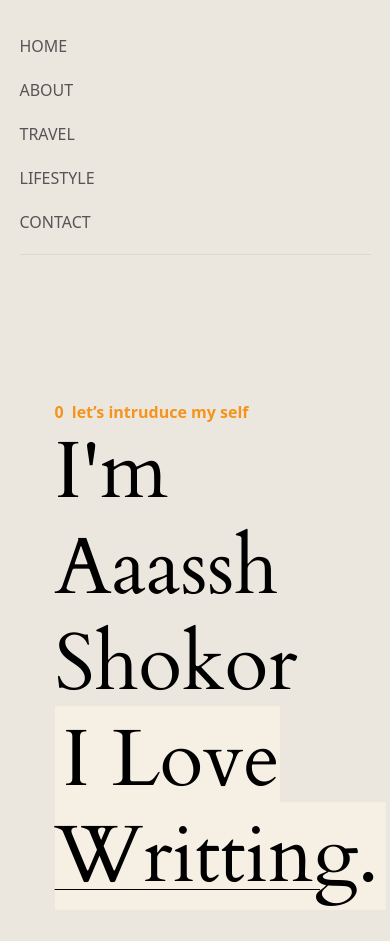
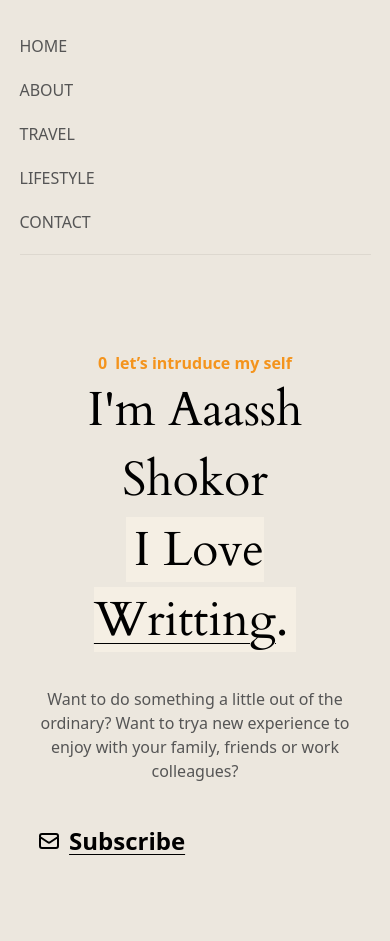
Before and after one commit to JakariaJishan/blog-temp-design, a website: page public/index.html in a window 390 px wide. Shown: the part 82-1023 px from the top of the page. Drawn offline with Linux system fonts and the light colour scheme.

Commit message:
responsive painfull

```diff
--- a/public/index.html
+++ b/public/index.html
@@ -158,13 +158,13 @@
 
     <!-- hero section start -->
 
-    <header class="w-[80%] mx-auto">
+    <!-- <header class="w-[80%] mx-auto">
       <div class="flex justify-between item-center gap-[44px]">
         <div class="my-[145px]">
           <p class="text-[#F4941D] font-bold text-[16px]">
             <span class="mr-2">0</span>let’s intruduce my self
           </p>
-          <p class="font-cardo text-[80px] leading-[96px] tracking-[2%">
+          <p class="font-cardo text-[80px] leading-[96px] tracking-[2%]">
             I'm Aaassh Shokor <br />
             <span class="bg-[#F5EFE4] px-2"
               >I Love
@@ -201,7 +201,63 @@
           <img src="./images/hero-image.png" alt="" class="object-cover" />
         </div>
       </div>
-    </header>
+    </header> -->
+
+    <section class="body-font w-[90%] mx-auto">
+      <div class="mx-auto flex py-24 md:flex-row flex-col items-center">
+        <div
+          class="lg:flex-grow md:w-1/2 lg:pr-24 md:pr-16 flex flex-col md:items-start md:text-left mb-16 md:mb-0 items-center text-center"
+        >
+          <div class="">
+            <p class="text-[#F4941D] font-bold text-[16px]">
+              <span class="mr-2">0</span>let’s intruduce my self
+            </p>
+            <p
+              class="font-cardo text-5xl leading-[70px] md:text-[50px] md:leading-[60px] lg:text-[90px] lg:leading-[100px] tracking-[2%]"
+            >
+              I'm Aaassh Shokor <br />
+              <span class="bg-[#F5EFE4] px-2"
+                >I Love
+                <span class="underline decoration-1 underline-offset-8"
+                  >Writting</span
+                >.</span
+              >
+            </p>
+            <p class="text-[#555555] mb-[40px] mt-[32px]">
+              Want to do something a little out of the ordinary? Want to trya
+              new experience to enjoy with your family, friends or work
+              colleagues?
+            </p>
+            <button
+              class="flex justify-center items-center underline decoration-1 underline-offset-4"
+            >
+              <svg
+                xmlns="http://www.w3.org/2000/svg"
+                class="h-6 w-6"
+                fill="none"
+                viewBox="0 0 24 24"
+                stroke="currentColor"
+                stroke-width="2"
+              >
+                <path
+                  stroke-linecap="round"
+                  stroke-linejoin="round"
+                  d="M3 8l7.89 5.26a2 2 0 002.22 0L21 8M5 19h14a2 2 0 002-2V7a2 2 0 00-2-2H5a2 2 0 00-2 2v10a2 2 0 002 2z"
+                />
+              </svg>
+              <span class="ml-2 font-semibold text-[24px]">Subscribe</span>
+            </button>
+          </div>
+        </div>
+        <div class="lg:max-w-lg lg:w-full md:w-1/2 w-5/6">
+          <img
+            class="object-cover object-center"
+            alt="hero"
+            src="./images/hero-image.png"
+          />
+        </div>
+      </div>
+    </section>
 
     <!-- hero section end -->
 
```
Also changed, not shown: dist/output.css.
